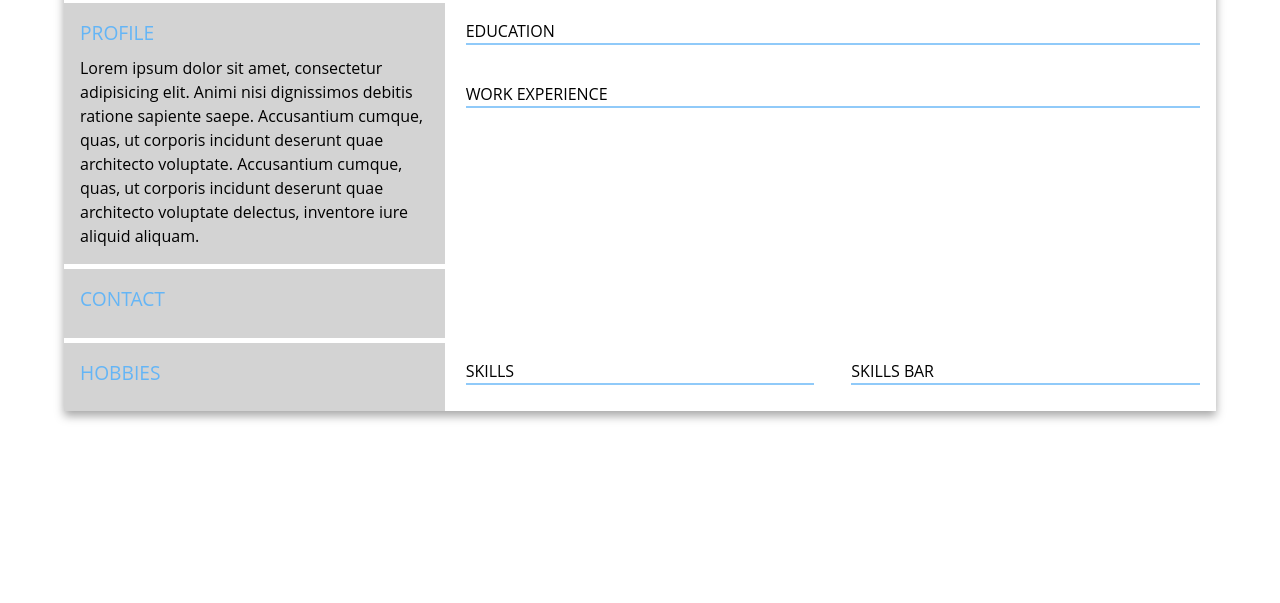
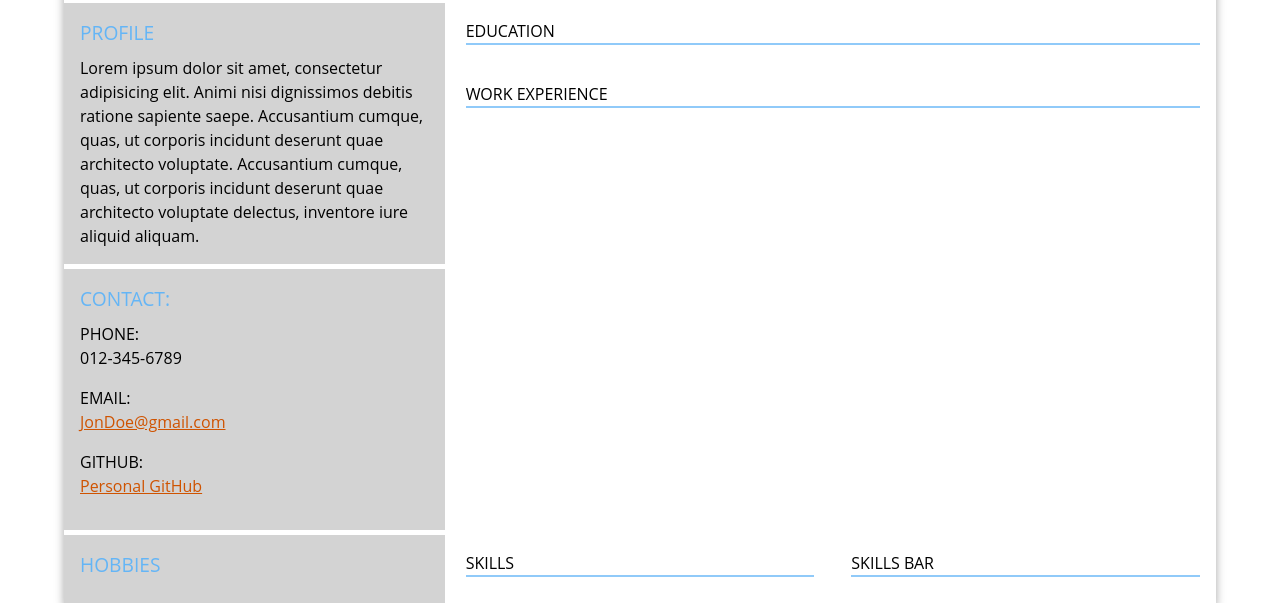
Before and after one commit to Bojana-J/Responsive-Resume, a website: page index.html in a window 1280 px wide. Shown: the part 202-805 px from the top of the page. Drawn offline with Linux system fonts and the light colour scheme.

Commit message:
style contact section

```diff
--- a/index.html
+++ b/index.html
@@ -16,9 +16,11 @@
                 <div class='name-section__name'>Bojana <br /> Janjicic</div>
                 <div class="name-section__job-title">Junior Frontend Developer</div>
             </section>
+
             <section class="grid-area photo-section">
                 <img src="img/profile-photo.jpg" alt='profile-photo' class="photo-section__photo" />
             </section>
+
             <section class="grid-area about">
                 <div class="heading-blue">Profile</div>
                 <div class="about__text">
@@ -29,19 +31,34 @@
                     iure aliquid aliquam.
                 </div>
             </section>
+
             <section class="grid-area contact">
-                <div class="heading-blue">Contact</div>
+                <div class="heading-blue">Contact:</div>
+                <div class="contact__container">
+                    <div class="contact__detail">phone:</div>
+                    <p>012-345-6789</p>
+                </div>
+                <div class="contact__container">
+                    <div class="contact__detail">email:</div>
+                    <a href="mailto:webmaster@example.com">JonDoe@gmail.com</a>
+                </div>
+                <div class="contact__container">
+                    <div class="contact__detail">github:</div>
+                    <a href="https://www.w3schools.com/html/" title="GitHub contains different projects"> Personal
+                        GitHub</a>
+                </div>
             </section>
+
             <section class="grid-area hobbies">
                 <div class="heading-blue">Hobbies</div>
             </section>
             <section class="grid-area work">
                 <div class="heading">Work experience</div>
-                <hr class="line"/>
+                <hr class="line" />
             </section>
             <section class="grid-area education">
                 <div class="heading">Education</div>
-                <hr class="line"/>
+                <hr class="line" />
             </section>
             <section class="grid-area skills">
                 <div class="heading">Skills</div>
--- a/sass/_components.scss
+++ b/sass/_components.scss
@@ -45,6 +45,27 @@
   }
 }
 
+.contact {
+    grid-area: contact;
+    background-color: var(--color-grey);
+
+    display: flex;
+    flex-direction: column;
+
+    &__container {
+        margin-bottom: 1rem;
+    }
+
+    &__detail {
+        text-transform: uppercase;
+    }
+  }
+
+a {
+    color: #cf5300;
+
+}
+
 .work {
   grid-area: work;
 }
@@ -60,10 +81,7 @@
   grid-area: education;
 }
 
-.contact {
-  grid-area: contact;
-  background-color: var(--color-grey);
-}
+
 
 .hobbies {
     grid-area: hobbies;
```
Also changed, not shown: css/style.css.
